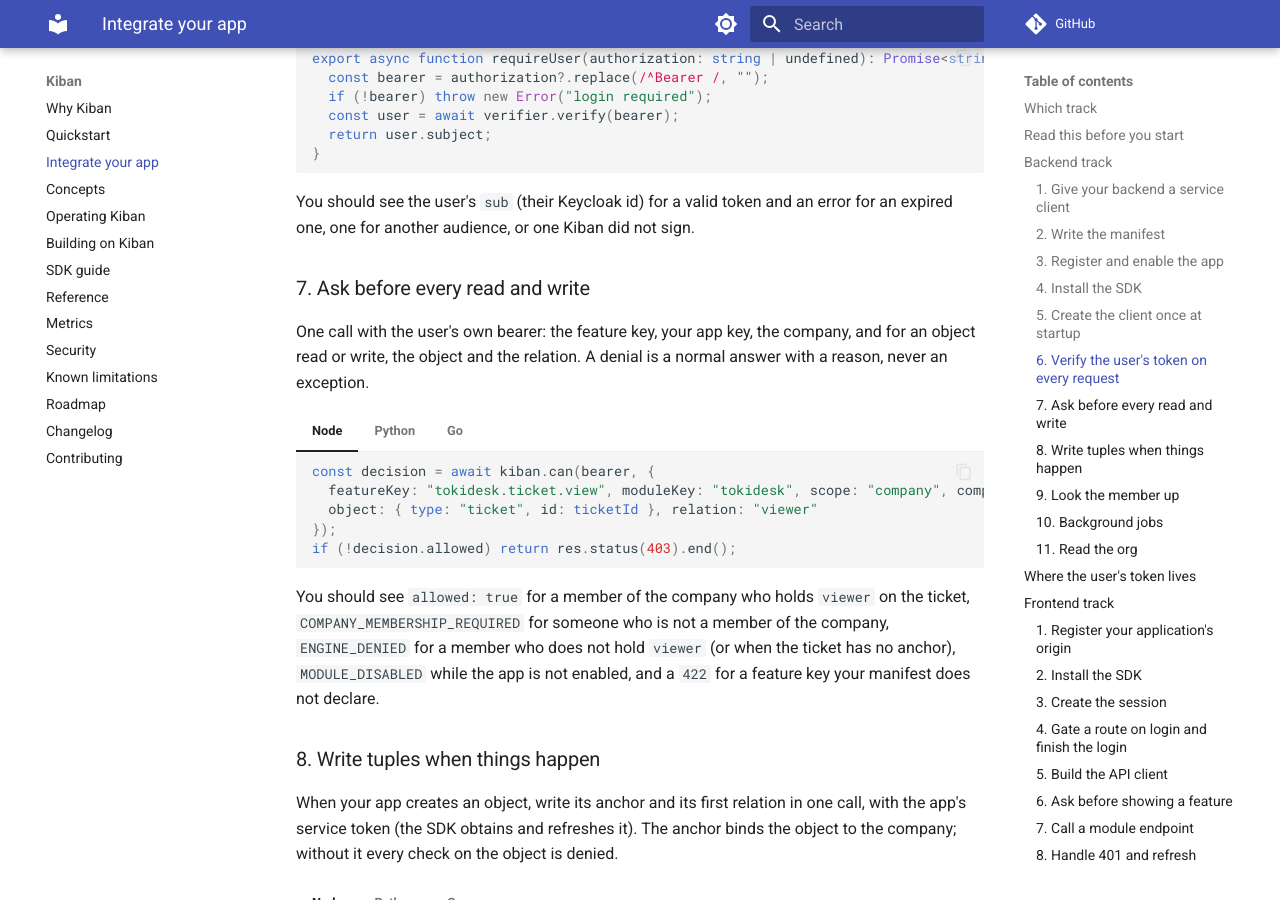
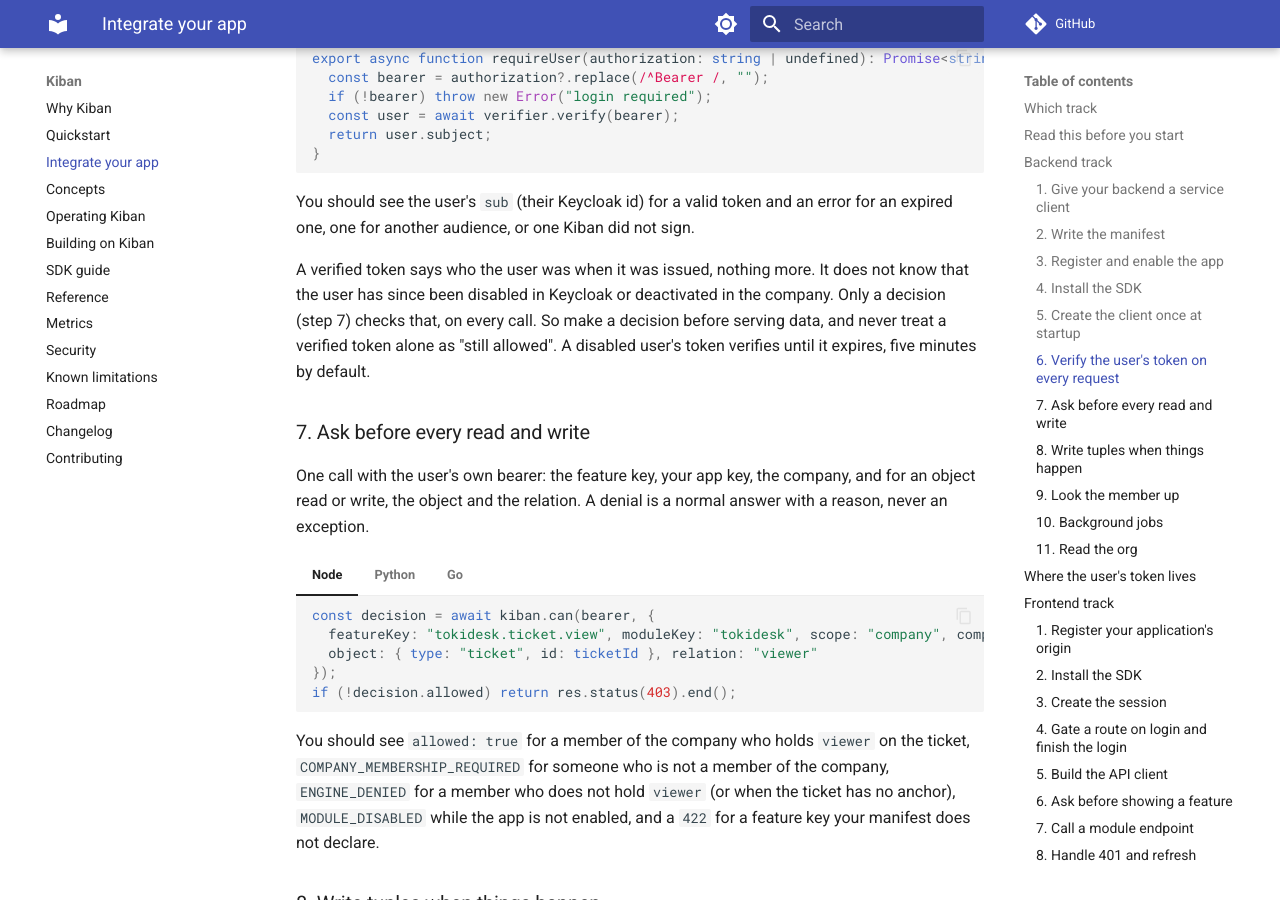
Before and after one commit to rosschiu/kiban, an MkDocs documentation site: the page built from docs/integrate.md, in a window 1280 px wide and 900 px high, scrolled down 3208 px. Built offline with MkDocs 1.6.1 and Material for MkDocs 9.7.7, drawn with Linux system fonts in a browser that asks for light colours; comment, search, counter and statistics services are not loaded.

Commit message:
docs: only decisions are revocation-aware; say so on the integrate page and the SDK verify calls

```diff
--- a/docs/integrate.md
+++ b/docs/integrate.md
@@ -198,6 +198,12 @@
 
 You should see the user's `sub` (their Keycloak id) for a valid token and an error for an
 expired one, one for another audience, or one Kiban did not sign.
+
+A verified token says who the user was when it was issued, nothing more. It does not know that
+the user has since been disabled in Keycloak or deactivated in the company. Only a decision
+(step 7) checks that, on every call. So make a decision before serving data, and never treat a
+verified token alone as "still allowed". A disabled user's token verifies until it expires,
+five minutes by default.
 
 ### 7. Ask before every read and write
 
--- a/docs/sdk/functions/server.createTokenVerifier.html
+++ b/docs/sdk/functions/server.createTokenVerifier.html
@@ -25,7 +25,7 @@
 <li><span><span class="tsd-kind-parameter">config</span>: <a href="../interfaces/server.TokenVerifierConfig.html" class="tsd-signature-type tsd-kind-interface">TokenVerifierConfig</a></span></li></ul></div>
 <h4 class="tsd-returns-title">Returns <a href="../interfaces/server.TokenVerifier.html" class="tsd-signature-type tsd-kind-interface">TokenVerifier</a></h4><aside class="tsd-sources">
 <ul>
-<li>Defined in <a href="https://github.com/rosschiu/kiban/blob/main/web/sdk/src/server/verifier.ts#L62">server/verifier.ts:62</a></li></ul></aside></div></li></ul></section></div>
+<li>Defined in <a href="https://github.com/rosschiu/kiban/blob/main/web/sdk/src/server/verifier.ts#L63">server/verifier.ts:63</a></li></ul></aside></div></li></ul></section></div>
 <div class="col-sidebar">
 <div class="page-menu">
 <div class="tsd-navigation settings">
--- a/docs/sdk/interfaces/server.TokenVerifier.html
+++ b/docs/sdk/interfaces/server.TokenVerifier.html
@@ -36,7 +36,8 @@
 <div class="tsd-signature tsd-anchor-link" id="verify-1"><span class="tsd-kind-call-signature">verify</span><span class="tsd-signature-symbol">(</span><span class="tsd-kind-parameter">token</span><span class="tsd-signature-symbol">:</span> <span class="tsd-signature-type">string</span><span class="tsd-signature-symbol">)</span><span class="tsd-signature-symbol">:</span> <span class="tsd-signature-type">Promise</span><span class="tsd-signature-symbol">&lt;</span><a href="server.VerifiedToken.html" class="tsd-signature-type tsd-kind-interface">VerifiedToken</a><span class="tsd-signature-symbol">&gt;</span><a href="#verify-1" aria-label="Permalink" class="tsd-anchor-icon"><svg viewBox="0 0 24 24" aria-hidden="true"><use href="../assets/icons.svg#icon-anchor"></use></svg></a></div>
 <div class="tsd-description">
 <div class="tsd-comment tsd-typography"><p>Verifies signature, issuer, audience and time claims; rejects with an <code>Error</code> whose
-message starts with <code>kiban: invalid token</code> otherwise.</p>
+message starts with <code>kiban: invalid token</code> otherwise. A user disabled after the token was
+issued still verifies until it expires: make a decision (<code>can</code>) before serving data.</p>
 </div>
 <div class="tsd-parameters">
 <h4 class="tsd-parameters-title">Parameters</h4>
```
Also changed, not shown: other parts of docs/sdk/interfaces/server.TokenVerifier.html (+1 -1 lines), CHANGELOG.md (+4 -0 lines), docs/limitations.md (+3 -0 lines), docs/sdk/assets/search.js, 3 other files.
